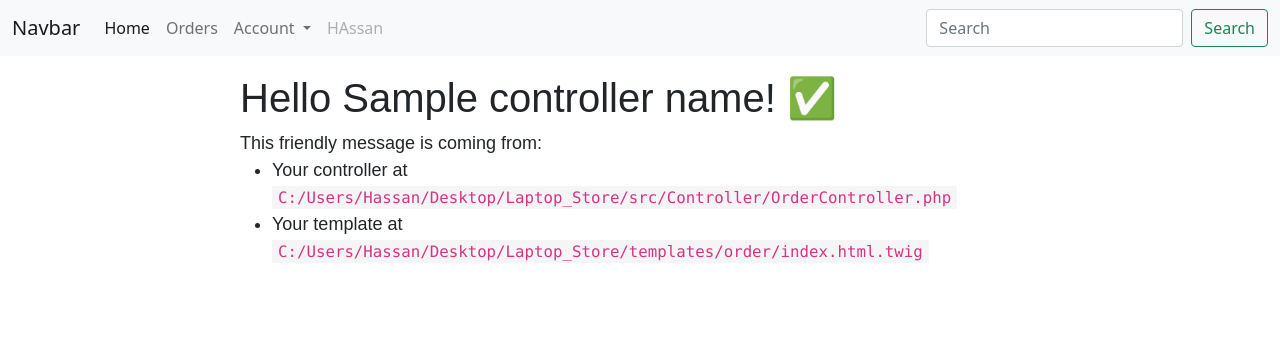
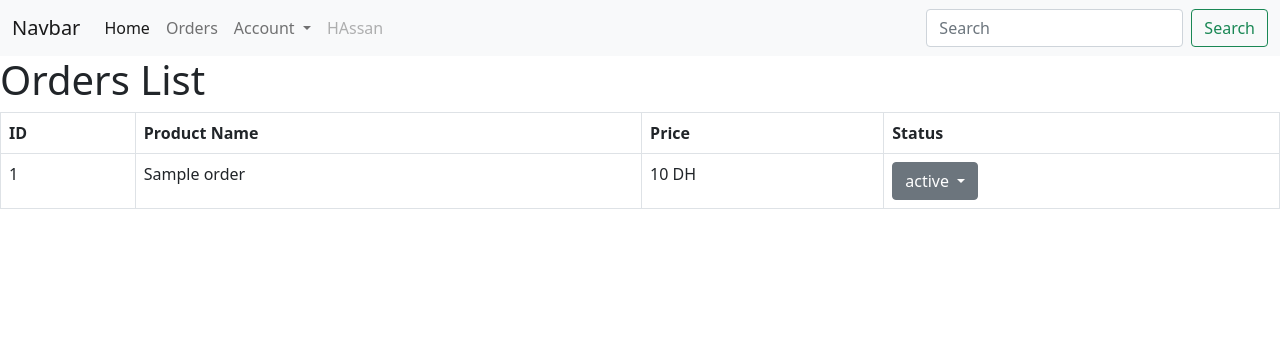
Before and after one commit to yasminemahfoud/Laptop-Store---Symfony, a Symfony app: template templates/order/index.html.twig in a window 1280 px wide. Shown: the top 356 px of the page. Run offline with Twig, Linux system fonts and the light colour scheme; the template is opened without the code that fills it: most values are stand-ins (such as "Sample title", 1, 10 or a date in 2020); some libraries are stand-ins or nearby versions.

Commit message:
Add user orders page with login protection

```diff
--- a/templates/order/index.html.twig
+++ b/templates/order/index.html.twig
@@ -1,20 +1,42 @@
 {% extends 'base.html.twig' %}
 
-{% block title %}Hello OrderController!{% endblock %}
+{% block title %}Orders List{% endblock %}
 
 {% block body %}
-<style>
-    .example-wrapper { margin: 1em auto; max-width: 800px; width: 95%; font: 18px/1.5 sans-serif; }
-    .example-wrapper code { background: #F5F5F5; padding: 2px 6px; }
-</style>
+    <h1>Orders List</h1>
 
-<div class="example-wrapper">
-    <h1>Hello {{ controller_name }}! ✅</h1>
-
-    This friendly message is coming from:
-    <ul>
-        <li>Your controller at <code>C:/Users/Hassan/Desktop/Laptop_Store/src/Controller/OrderController.php</code></li>
-        <li>Your template at <code>C:/Users/Hassan/Desktop/Laptop_Store/templates/order/index.html.twig</code></li>
-    </ul>
-</div>
+    {% if orders|length > 0 %}
+        <table class="table table-bordered table-hover">
+            <thead>
+                <tr>
+                    <th>ID</th>
+                    <th>Product Name</th>
+                    <th>Price</th>
+                    <th>Status</th>
+                </tr>
+            </thead>
+            <tbody>
+                {% for order in orders %}
+                    <tr>
+                        <td>{{ loop.index }}</td>
+                        <td>{{ order.pname }}</td>
+                        <td>{{ order.price }} DH</td>
+                        <td>
+                            <div class="dropdown">
+                                <button class="btn btn-secondary dropdown-toggle" type="button" id="dropdownMenuButton{{ order.id }}" data-bs-toggle="dropdown" aria-expanded="false">
+                                    {{ order.status }}
+                                </button>
+                                <ul class="dropdown-menu" aria-labelledby="dropdownMenuButton{{ order.id }}">
+                                    <li><a class="dropdown-item" href="{{ path('order_status_update', { id: order.id, status: 'Rejected...' }) }}">Rejected</a></li>
+                                    <li><a class="dropdown-item" href="{{ path('order_status_update', { id: order.id, status: 'shipped' }) }}">Shipped</a></li>
+                                </ul>
+                            </div>
+                        </td>
+                    </tr>
+                {% endfor %}
+            </tbody>
+        </table>
+    {% else %}
+        <p>ma kayn hta order daba.</p>
+    {% endif %}
 {% endblock %}
```
Also changed, not shown: src/Controller/OrderController.php (+19 -2 lines).
